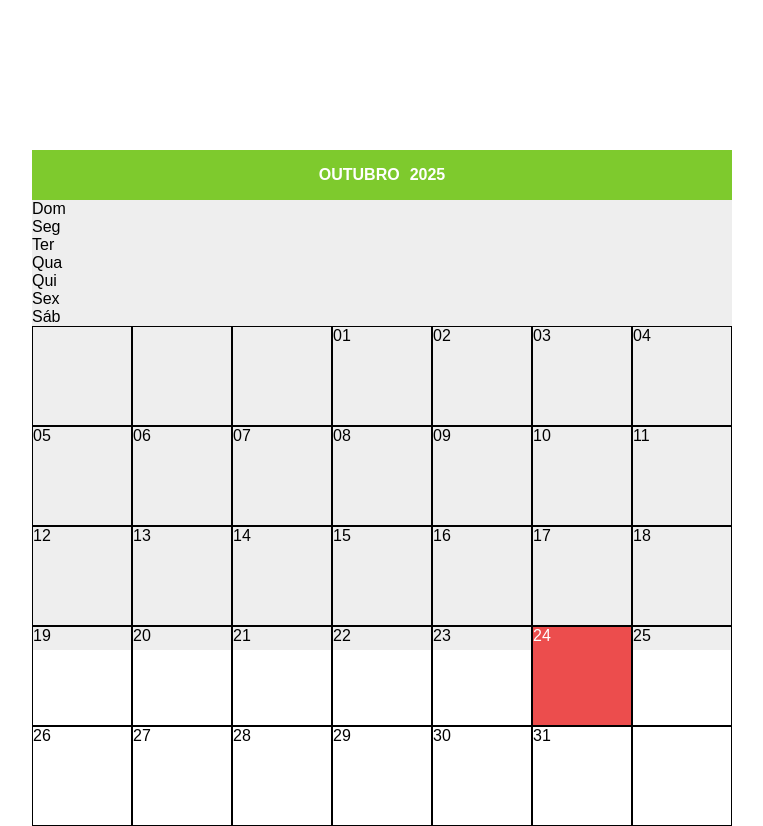
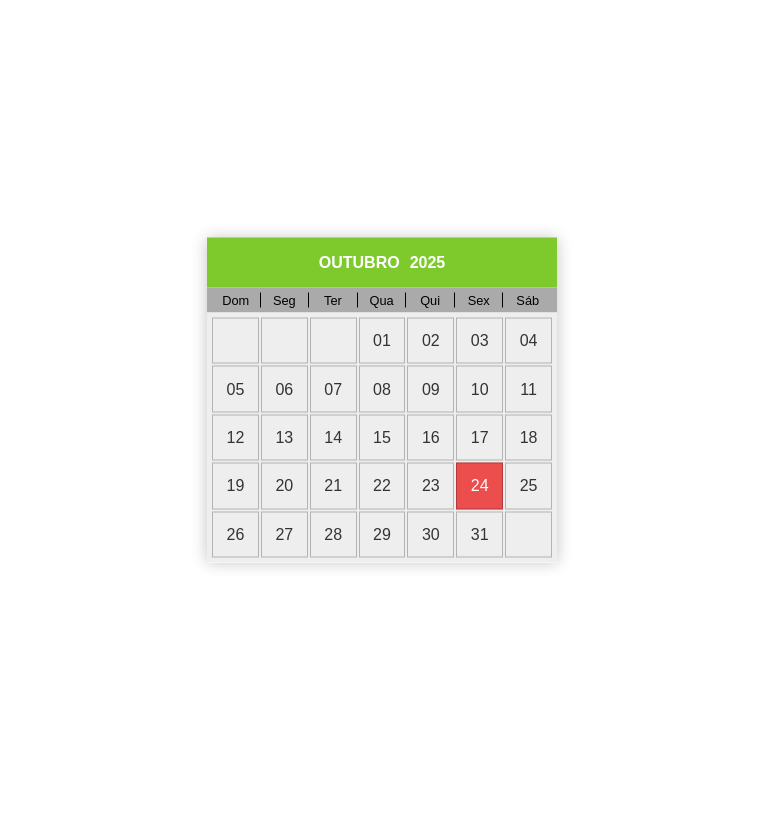
Before and after one commit to LipiLima14/calendario, a plain HTML site: page index.html in a window 1280 px wide. Shown: the whole page, without its empty margins (258-1021 px from the left). After the commit the page ends 800 px from the top, so only its background shows below. Drawn offline with Linux system fonts and the light colour scheme.

Commit message:
Editing style.css file

```diff
--- a/style.css
+++ b/style.css
@@ -6,34 +6,57 @@
 }
 
 main {
-    background-color: #eee;
-    width: 700px;
-    height: 500px;
     position: absolute;
+    width: 100%;
+    max-width: 350px;
     top: 50%;
     left: 50%;
     transform: translate(-50%, -50%);
+    box-shadow: 0 0 15px #0000003d;
 }
 
 header {
     background-color: #7eca2d;
     height: 50px;
     color: #fff;
-    font-weight: bold;
+    font-weight: bolder;
     display: flex;
     gap: 10px;
     justify-content: center;
     align-items: center;
 }
 
+section.dias-da-semana {
+    background-color: #aaa;
+    padding: 5px;
+    display: flex;
+}
+
+div.dia {
+    width: 50px;
+    text-align: center;
+    font-size: 0.8rem;
+}
+
+div.dia:not(:last-child) {
+    border-right: 1px solid #000;
+}
+
 section.calendario {
+    background-color: #eee;
+    width: 100%;
+    height: 250px;
+    padding: 5px;
     display: grid;
-    grid-template-columns: repeat(7, 100px)/ repeat(5, 100px);
+    grid-template-columns: repeat(7, 50px)/ repeat(5, 50px);
     place-items: stretch stretch;
+    gap: 2px;
 }
 
 div.item {
-    border: 1px solid #000;
-    width: 100px;
-    height: 100px;
+    border: 1px solid #00000040;
+    display: flex;
+    justify-content: center;
+    align-items: center;
+    color: #333;
 }
```
